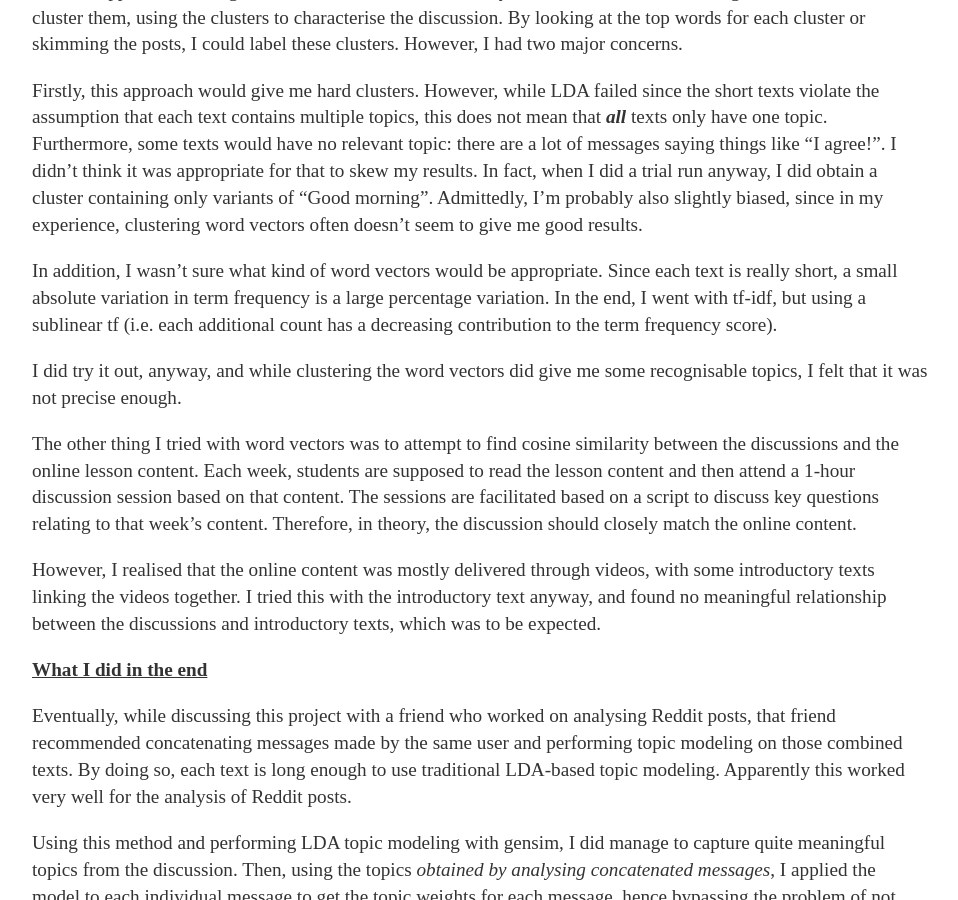
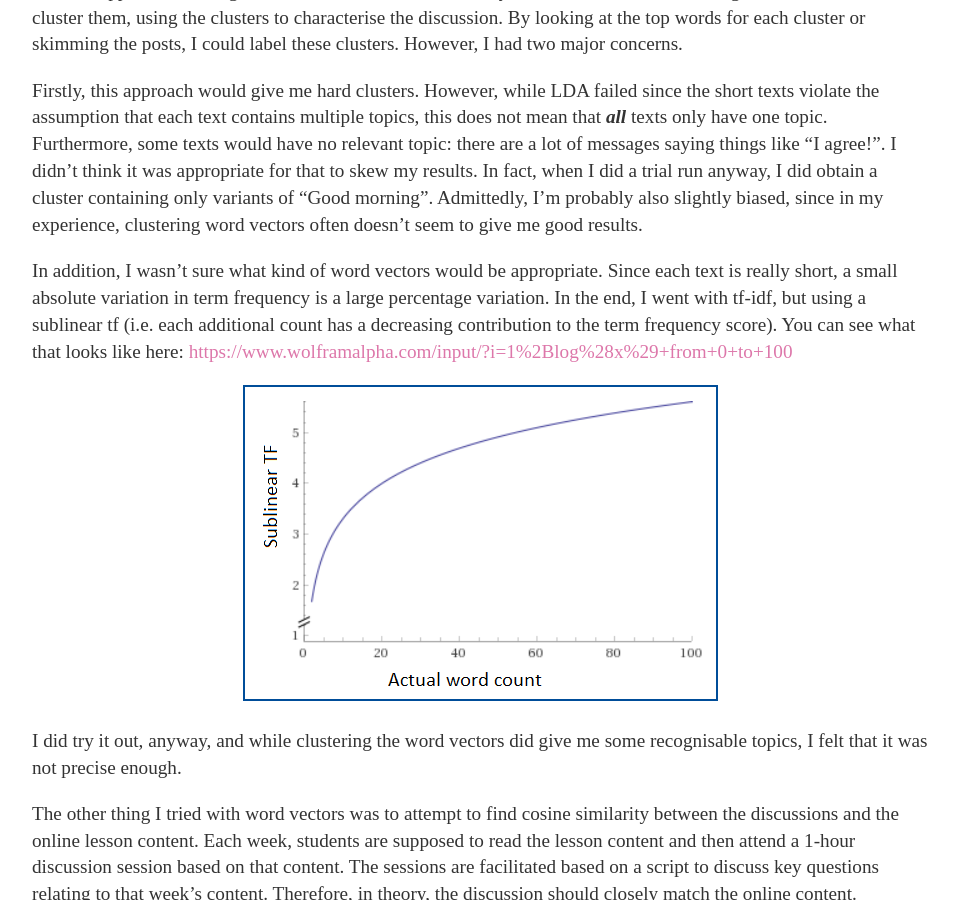
Before and after one commit to not-even-wong/not-even-wong.github.io, a Jekyll site: the page built from _posts/2020-04-08-NLP-chatlogs-part-1.md, in a window 1280 px wide and 900 px high, scrolled down 3602 px. Shown: the whole window, without its empty margins (160-1118 px from the left). Built offline with Jekyll 4.4.1, drawn with Linux system fonts in a browser that asks for light colours.

Commit message:
Update 2020-04-08-NLP-chatlogs-part-1.md

```diff
--- a/_posts/2020-04-08-NLP-chatlogs-part-1.md
+++ b/_posts/2020-04-08-NLP-chatlogs-part-1.md
@@ -72,7 +72,10 @@ Another approach that might have been useful would be to try to characterise the
 
 Firstly, this approach would give me hard clusters. However, while LDA failed since the short texts violate the assumption that each text contains multiple topics, this does not mean that <b><i>all</i></b> texts only have one topic. Furthermore, some texts would have no relevant topic: there are a lot of messages saying things like "I agree!". I didn't think it was appropriate for that to skew my results. In fact, when I did a trial run anyway, I did obtain a cluster containing only variants of "Good morning". Admittedly, I'm probably also slightly biased, since in my experience, clustering word vectors often doesn't seem to give me good results.
 
-In addition, I wasn't sure what kind of word vectors would be appropriate. Since each text is really short, a small absolute variation in term frequency is a large percentage variation. In the end, I went with tf-idf, but using a sublinear tf (i.e. each additional count has a decreasing contribution to the term frequency score).
+In addition, I wasn't sure what kind of word vectors would be appropriate. Since each text is really short, a small absolute variation in term frequency is a large percentage variation. In the end, I went with tf-idf, but using a sublinear tf (i.e. each additional count has a decreasing contribution to the term frequency score). You can see what that looks like here: <a href="https://www.wolframalpha.com/input/?i=1%2Blog%28x%29+from+0+to+100" target="_blank">https://www.wolframalpha.com/input/?i=1%2Blog%28x%29+from+0+to+100</a>
+
+<p align="center"><img src="https://raw.githubusercontent.com/not-even-wong/not-even-wong.github.io/master/_posts/20200408/3%20sublinear%20tf.png" class="border"></p>
+
 
 I did try it out, anyway, and while clustering the word vectors did give me some recognisable topics, I felt that it was not precise enough.
 
```
